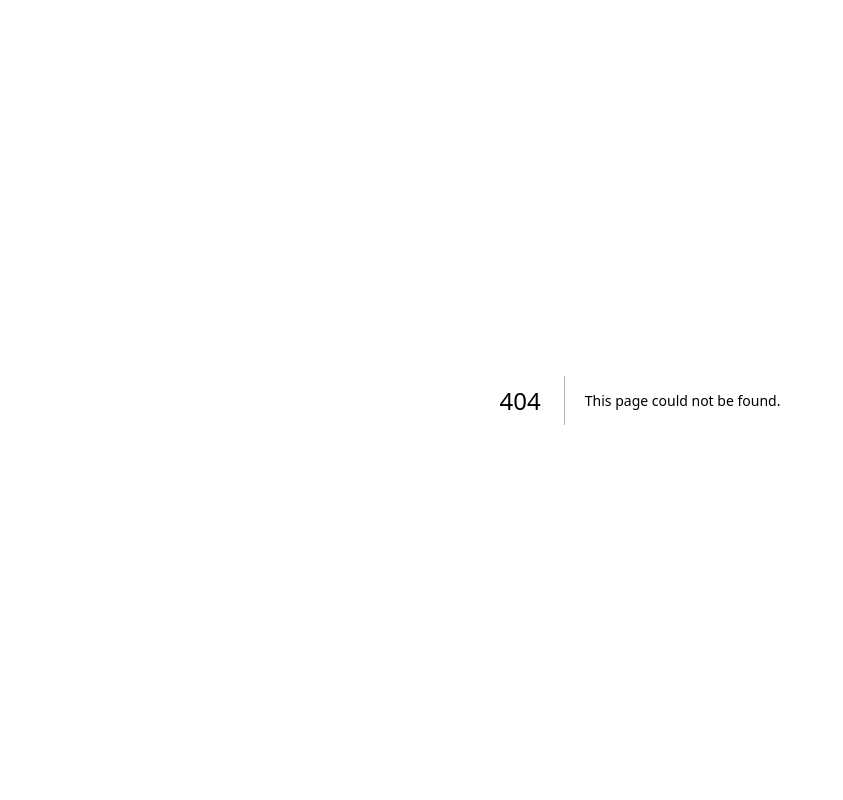
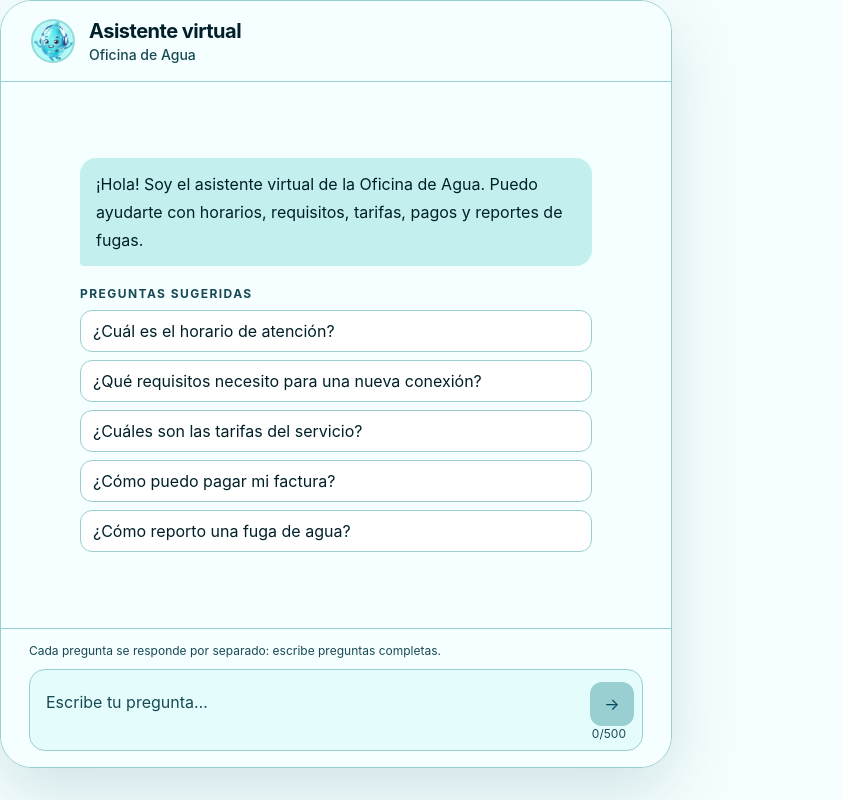
Before and after one commit to Dany164/oficina-agua-f02-chatbot-rag, a Next.js app in the folder web/: page /embed in a window 1280 px wide. Before the commit this address had no page. Shown: the whole page, without its empty margins (0-843 px from the left). Built offline with nearby package versions, Linux system fonts and the light colour scheme.

Commit message:
feat(f02): add embeddable chat route for the widget
Add /embed, a page that renders only the chat panel without the hero or decorative background so it can be shown inside an iframe. It reuses useChat and ChatPanel, so behavior matches the full page.

```diff
--- /dev/null
+++ b/web/app/embed/page.tsx
@@ -0,0 +1,15 @@
+import type { Metadata } from 'next'
+import { EmbeddedChat } from '@/components/chat/embedded-chat'
+
+export const metadata: Metadata = {
+  title: 'Asistente virtual · Oficina de Agua',
+  robots: { index: false, follow: false },
+}
+
+export default function EmbedPage() {
+  return (
+    <main className="h-dvh w-full bg-[var(--water-surface)]">
+      <EmbeddedChat />
+    </main>
+  )
+}
--- /dev/null
+++ b/web/components/chat/embedded-chat.tsx
@@ -0,0 +1,10 @@
+'use client'
+
+import { useChat } from '@/hooks/use-chat'
+import { ChatPanel } from './chat-panel'
+
+/** Chat sin héroe ni fondo decorativo, pensado para mostrarse dentro de un iframe (widget). */
+export function EmbeddedChat() {
+  const chat = useChat()
+  return <ChatPanel chat={chat} />
+}
```
